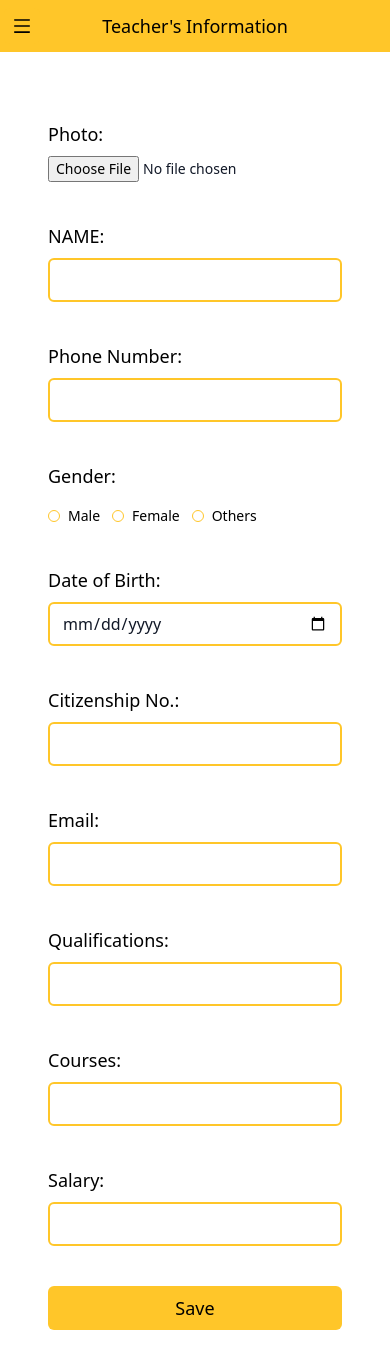
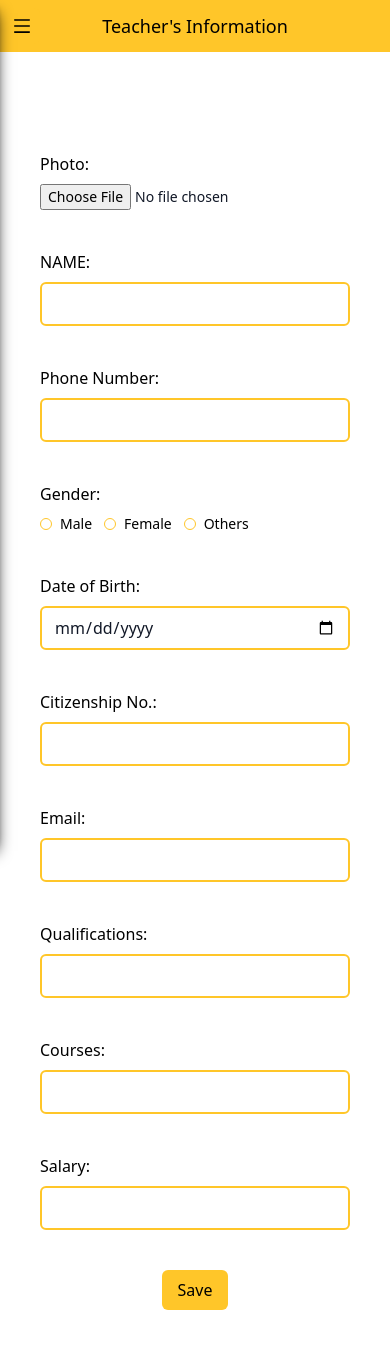
Before and after one commit to shivagyawali/InstituteManagementSystem, a React (Vite) app in the folder client/: page /teachers in a window 390 px wide. Shown: the top 1368 px of the page. Built offline with nearby package versions, Linux system fonts and the light colour scheme.

Commit message:
sidebar and teacher ui responsive

```diff
--- a/client/src/components/Sidebar.jsx
+++ b/client/src/components/Sidebar.jsx
@@ -14,13 +14,13 @@ const Sidebar = () => {
 
   return (
     <div className='fixed top-0 z-20'>
-      <div className={`p-2 text-xl font-bold bg-primary rounded-md cursor-pointer mx-1 my-2 md:hidden hover:bg-dark ${minimize ? 'hidden' : 'block'}`} onClick={() => (setMinimize(true))}>
+      <div className={`p-2 text-xl font-bold bg-primary rounded-md cursor-pointer mx-1 my-2 lg:hidden hover:bg-dark ${minimize ? 'hidden' : 'inline-block'}`} onClick={() => (setMinimize(true))}>
         <AiOutlineMenu />
       </div>
-      <div className={`bg-primary h-screen lg:w-52 w-34 flex flex-col p-4 md:block ${minimize ? 'block' : 'hidden'} `}>
+      <div className={`bg-primary h-screen lg:w-52 w-34 fixed flex flex-col p-4 lg:block ${minimize ? 'top-0 left-0 ' : 'top-0 -left-48 lg:left-0'} shadow-lg shadow-black transition-all duration-300 ease-in-out`}>
         <div className="text-3xl font-bold px-4 pt-6 pb-12 flex items-center gap-10 ">
           <p >IMS</p>
-          <GrFormClose onClick={() => (setMinimize(false))} className="md:hidden hover:bg-dark rounded-md cursor-pointer" />
+          <GrFormClose onClick={() => (setMinimize(false))} className="lg:hidden hover:bg-dark rounded-md cursor-pointer" />
         </div>
         <ul className="flex flex-col gap-2 w-full  ">
           <Link to={'/institute'} >
--- a/client/src/components/Teachers.jsx
+++ b/client/src/components/Teachers.jsx
@@ -3,16 +3,18 @@ import Sidebar from './Sidebar'
 
 const Teachers = () => {
     return (
-        <div>
-            <Sidebar />
-            <div className='flex flex-col md:items-center justify-center'>
-                <p className='lg:text-3xl md:text-2xl sm:text-xl text-lg mb-5 sticky md:relative top-0  md:top-3  bg-primary p-3 md:rounded-md text-center'
+        <div className='flex'>
+            <div className='lg:w-1/5'>
+                <Sidebar />
+            </div>
+            <div className='w-full text-center '>
+                <p className='lg:text-3xl md:text-2xl sm:text-xl text-lg mb-5 sticky lg:relative top-0  lg:top-3  bg-primary p-3 lg:rounded-md text-center lg:inline-block'
                 >
                     Teacher's Information
                 </p>
-                <form className='flex flex-col gap-10 text-lg font-medium w-full lg:w-2/4 md:w-2/5 md:px-0 p-12 ' >
-                    <div className='flex md:flex-row flex-col md:justify-between gap-10'>
-                        <div className='flex flex-col gap-2'>
+                <form className='flex flex-col items-center w-full py-20 text-left gap-10'>
+                    <div className='flex md:flex-row flex-col md:justify-between gap-10 lg:gap-10 md:gap-5 px-10 w-full'>
+                        <div className='flex flex-col gap-2 md:w-1/3'>
                             <label
                                 htmlFor="photo"
                             >
@@ -21,10 +23,10 @@ const Teachers = () => {
                             <input
                                 id='photo'
                                 type='file'
-                                className='cursor-pointer w-48 font-normal text-sm text-gray-900 border-none focus:ring-0 focus:ring-none focus:border-none active:outline-none focus:outline-none active:ring-0 active:ring-none active:border-none'
+                                className='cursor-pointer font-normal text-sm text-gray-900 border-none focus:ring-0 focus:ring-none focus:border-none active:outline-none focus:outline-none active:ring-0 active:ring-none active:border-none'
                             />
                         </div>
-                        <div className='flex flex-col gap-2'>
+                        <div className='flex flex-col gap-2 md:w-1/3'>
                             <label
                                 htmlFor="name"
                             >
@@ -33,10 +35,10 @@ const Teachers = () => {
                             <input
                                 id='name'
                                 type='text'
-                                className='input-section font-normal text-md text-gray-900'
+                                className='input-section font-normal text-md text-gray-900 w-full'
                             />
                         </div>
-                        <div className='flex flex-col gap-2'>
+                        <div className='flex flex-col gap-2 md:w-1/3'>
                             <label
                                 htmlFor="phonenumber"
                             >
@@ -45,14 +47,15 @@ const Teachers = () => {
                             <input
                                 id='phonenumber'
                                 type='number'
-                                className='input-section font-normal text-md text-gray-900'
+                                className='input-section font-normal text-md text-gray-900 w-full'
                             />
                         </div>
                     </div>
-                    <div className='flex lg:flex-row flex-col justify-between gap-10 '>
-                        <div className='flex flex-col gap-4 '>
+
+                    <div className='flex md:flex-row flex-col md:justify-between gap-10 lg:gap-10 md:gap-5 px-10 w-full '>
+                        <div className='flex flex-col gap-2 md:w-1/3'>
                             <label>Gender:</label>
-                            <div className='flex gap-3'>
+                            <div className='flex gap-3 w-full'>
                                 <div className='flex items-center gap-2 text-sm'>
                                     <input
                                         id='male'
@@ -95,7 +98,7 @@ const Teachers = () => {
                                 </div>
                             </div>
                         </div>
-                        <div className='flex flex-col gap-2'>
+                        <div className='flex flex-col gap-2 md:w-1/3'>
                             <label
                                 htmlFor="dob"
                             >
@@ -104,10 +107,10 @@ const Teachers = () => {
                             <input
                                 id='dob'
                                 type='date'
-                                className='input-section font-normal text-md text-gray-900'
+                                className='w-full input-section font-normal text-md text-gray-900'
                             />
                         </div>
-                        <div className='flex flex-col gap-2'>
+                        <div className='flex flex-col gap-2 md:w-1/3'>
                             <label
                                 htmlFor="identity"
                             >
@@ -116,13 +119,13 @@ const Teachers = () => {
                             <input
                                 id='identity'
                                 type='number'
-                                className='input-section font-normal text-md text-gray-900'
+                                className='w-full input-section font-normal text-md text-gray-900'
                             />
                         </div>
                     </div>
-                    <div className='flex lg:flex-row flex-col justify-between gap-10 w-full'>
+                    <div className='flex md:flex-row flex-col md:justify-between gap-10 lg:gap-10 md:gap-5 px-10 w-full'>
 
-                        <div className='flex flex-col gap-2 '>
+                        <div className='flex flex-col gap-2 md:w-1/3'>
                             <label
                                 htmlFor="email"
                             >
@@ -134,7 +137,7 @@ const Teachers = () => {
                                 className='input-section font-normal text-md text-gray-900'
                             />
                         </div>
-                        <div className='flex flex-col gap-2'>
+                        <div className='flex flex-col gap-2 md:w-1/3'>
                             <label
                                 htmlFor="qualification"
                             >
@@ -146,7 +149,7 @@ const Teachers = () => {
                                 className='input-section font-normal text-md text-gray-900'
                             />
                         </div>
-                        <div className='flex flex-col gap-2'>
+                        <div className='flex flex-col gap-2 md:w-1/3'>
                             <label
                                 htmlFor="courses"
                             >
@@ -159,9 +162,9 @@ const Teachers = () => {
                             />
                         </div>
                     </div>
-                    <div className='flex lg:flex-row flex-col justify-between gap-10 w-full'>
+                    <div className='flex md:flex-row flex-col md:justify-between gap-10 lg:gap-10 md:gap-5 px-10 w-full'>
 
-                        <div className='flex flex-col gap-2'>
+                        <div className='flex flex-col gap-2 md:w-1/3'>
                             <label
                                 htmlFor="salary"
                             >
@@ -170,21 +173,20 @@ const Teachers = () => {
                             <input
                                 id='salary'
                                 type='number'
-                                className='input-section font-normal text-md text-gray-900'
+                                className='input-section font-normal text-md text-gray-900 w-full'
                             />
                         </div>
                     </div>
 
-
                     <button
                         type='submit'
-                        className='bg-primary py-2 rounded-md hover:bg-dark'
+                        className='bg-primary py-2 px-4 rounded-md hover:bg-dark'
                     >
                         Save
                     </button>
-
                 </form>
             </div>
+
         </div>
     )
 }
```
Also changed, not shown: client/src/components/teachera.jsx (added).
